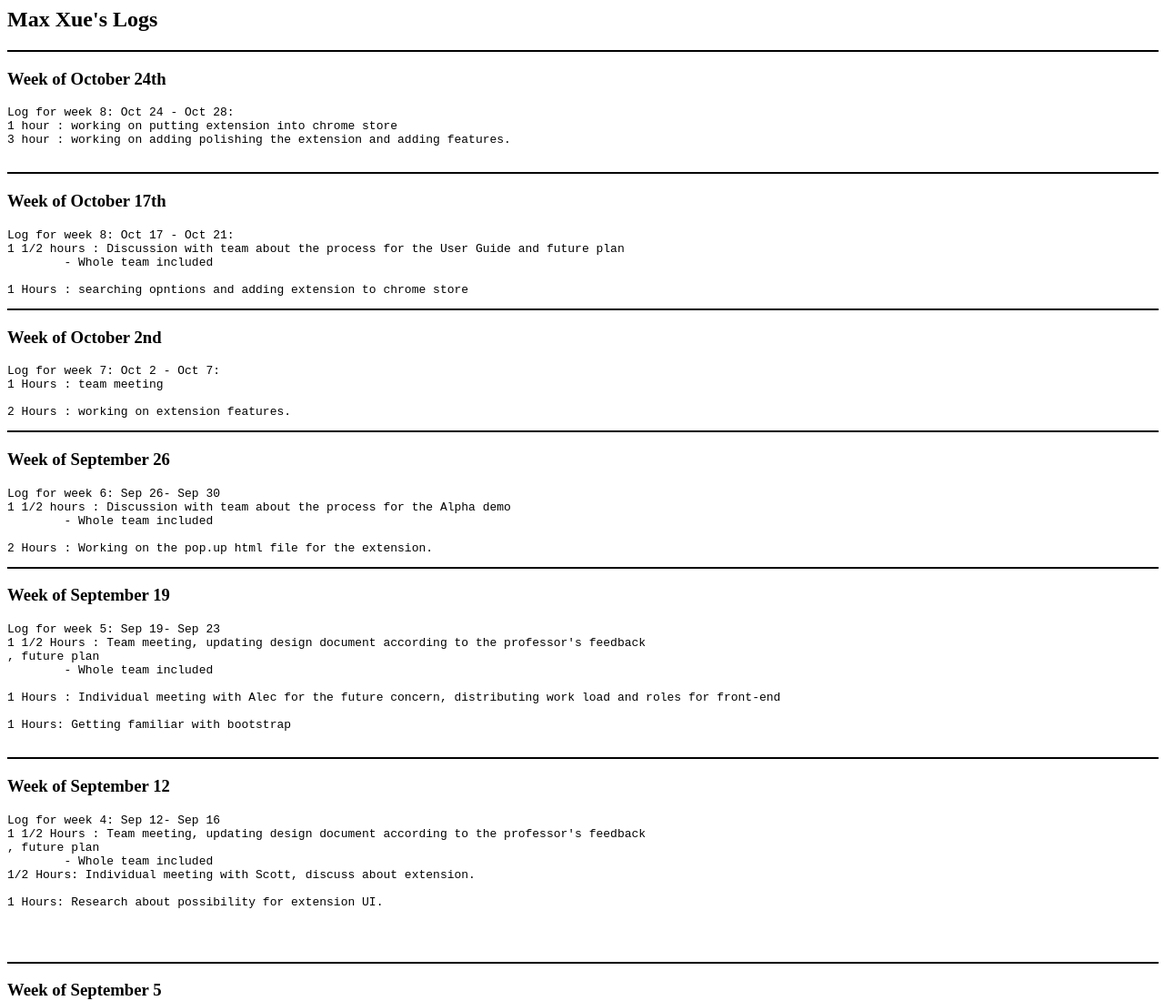
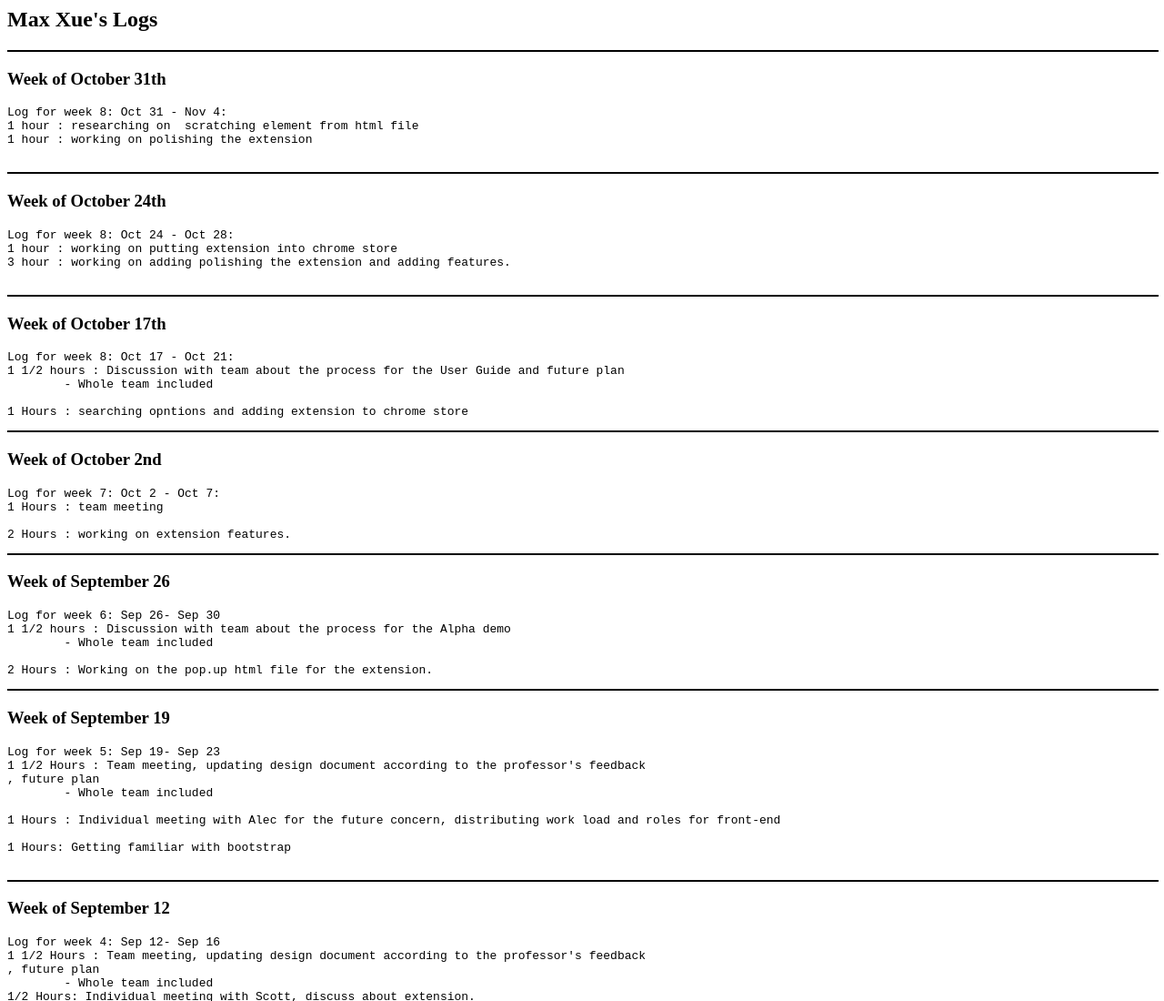
Before and after one commit to teamcodeblue/teamcodeblue.github.io, a plain HTML site: page logs/MaxXueLog.html in a window 1280 px wide. Shown: the top 1100 px of the page at 91% size. Drawn offline with Linux system fonts and the light colour scheme.

Commit message:
max update

```diff
--- a/logs/MaxXueLog.html
+++ b/logs/MaxXueLog.html
@@ -14,6 +14,15 @@ div {text-align: center;}
 <body>
     <font>
         <h2>Max Xue's Logs</h2>
+</pre>
+        <hr size="2" width="100%" color="black">
+        </hr>
+        <h3>Week  of October 31th</h3>
+        <pre>
+Log for week 8: Oct 31 - Nov 4:
+1 hour : researching on  scratching element from html file
+1 hour : working on polishing the extension
+
 </pre>
         <hr size="2" width="100%" color="black">
         </hr>
```
